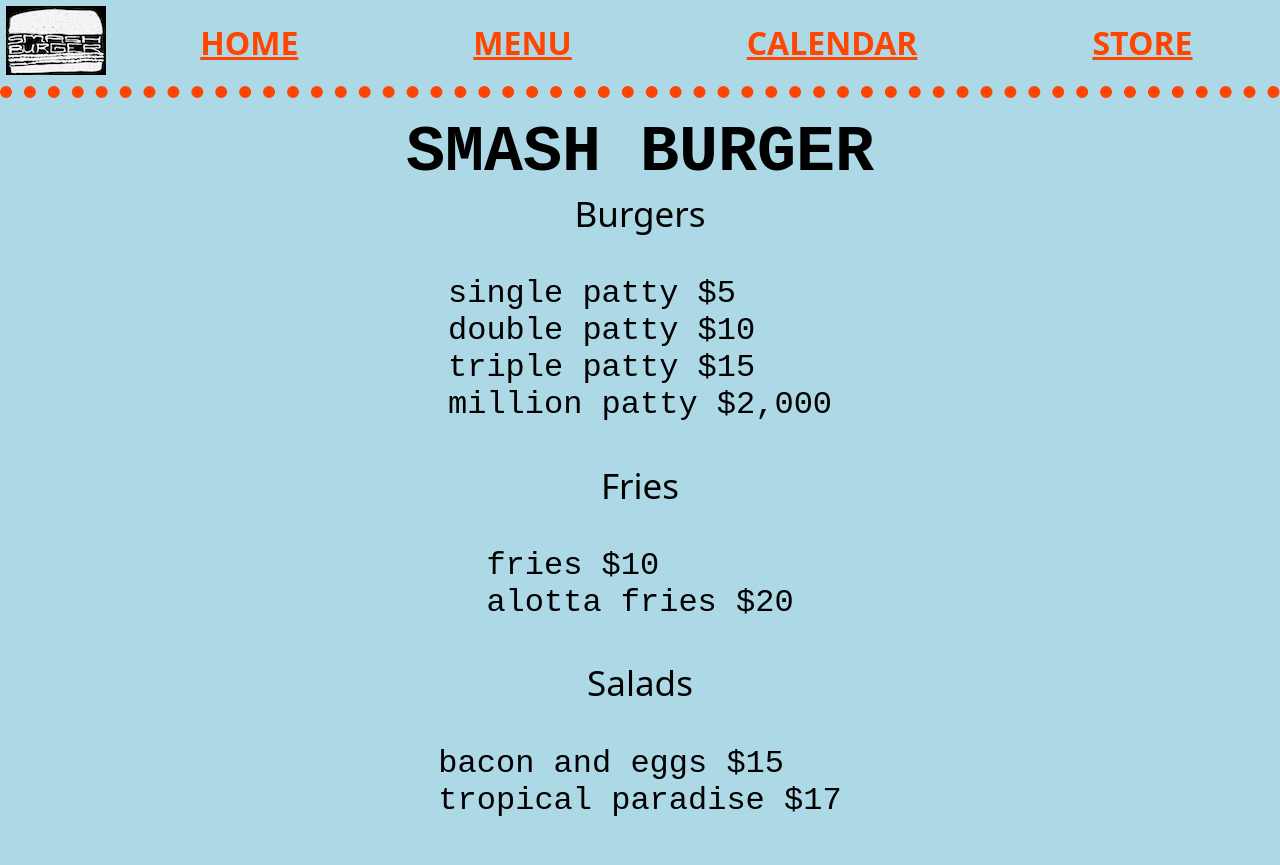
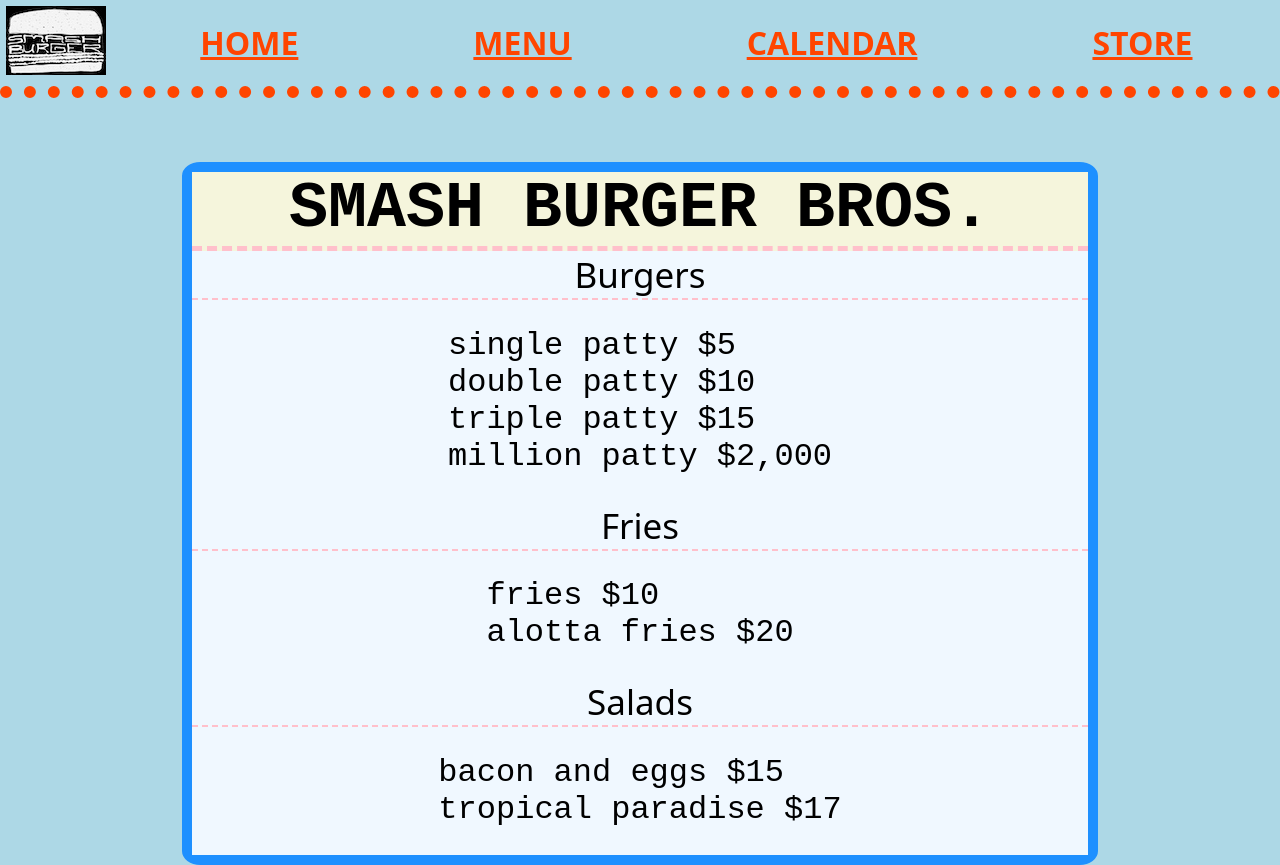
Before and after one commit to hightowerbuilds/smash-burger-bros-app, a React (Vite) app: page /menu in a window 1280 px wide. Built offline with nearby package versions, Linux system fonts and the light colour scheme; a web font is replaced by a local one.

Commit message:
menu styles

```diff
--- a/src/pages/MenuPage/MenuPage.css
+++ b/src/pages/MenuPage/MenuPage.css
@@ -5,11 +5,22 @@
     height: auto;
 }
 
+.menuPageOuterBox {
+    width: 100%;
+    display: flex;
+    justify-content: center;
+    margin-top: 5%;
+
+}
+
 .menuPageInnerBox {
-    width: 100%;
+    width: 70%;
     height: auto;
     display: inline-flex;
+    justify-content: center ;
     flex-wrap: wrap;
+    border: 10px dodgerblue solid;
+    border-radius: 2%;
 }
 
 .menuPageSmashHeading {
@@ -19,6 +30,8 @@
     width: 100%;
     display: flex;
     justify-content: center;
+    background-color:beige;
+    border-bottom: 5px pink dashed;
 }
 
 .menuPageMenuBox {
@@ -26,7 +39,7 @@
     flex-wrap: wrap;
     width: 100%;
     justify-content: center;
-
+    background-color: aliceblue;
 }
 
 .menuPageSectionTitle {
@@ -35,10 +48,12 @@
     justify-content: center;
     font-size: 35px;
     font-family: "Fascinate Inline", system-ui;
-
+    background-color: aliceblue;
+    border-bottom: 2px pink dashed;
 }
 
 .menuPageMenuItem {
     font-family: 'Courier New', Courier, monospace;
     font-size: 32px;
+    background-color: aliceblue;
 }
--- a/src/pages/MenuPage/MenuPage.jsx
+++ b/src/pages/MenuPage/MenuPage.jsx
@@ -4,10 +4,10 @@ import NavBar from "../../components/NavBar/NavBar"
 export default function MenuPage() {
   return (
     <div className='menuPageMainBox'>
-      <NavBar />
-<br />
+       <NavBar />
+    <div className='menuPageOuterBox'>
     <div className='menuPageInnerBox' >
-        <p className='menuPageSmashHeading'>SMASH BURGER</p>
+        <p className='menuPageSmashHeading'>SMASH BURGER BROS.</p>
 
         <p className='menuPageMenuBox'>
 
@@ -37,5 +37,11 @@ export default function MenuPage() {
 
       </div>
     </div>
+
+
+
+
+
+    </div>
   )
 }
```
